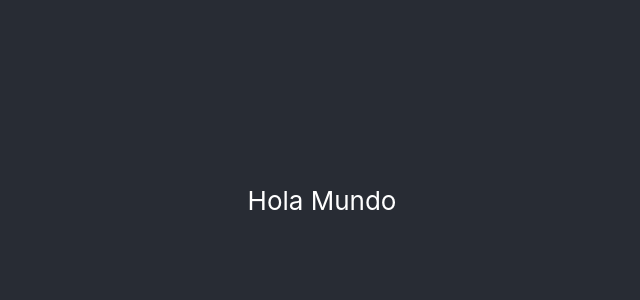
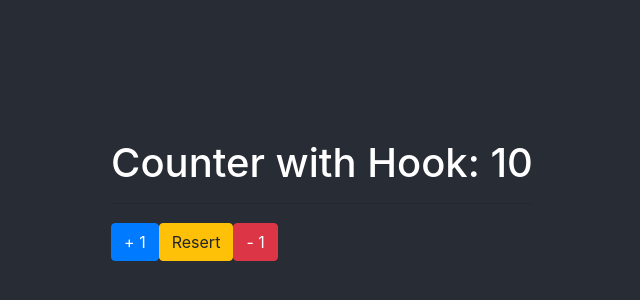
Before and after one commit to JhonPerez95/Hook-App, a React (Create React App) app: page / in a window 1280 px wide. Shown: the part 200-500 px from the top of the page, without its empty margins (318-958 px from the left). Built offline with nearby package versions, Linux system fonts and the light colour scheme.

Commit message:
useState

```diff
--- a/public/index.html
+++ b/public/index.html
@@ -13,6 +13,13 @@
       user's mobile device or desktop. See https://developers.google.com/web/fundamentals/web-app-manifest/
     -->
     <link rel="manifest" href="%PUBLIC_URL%/manifest.json" />
+    <link
+      rel="stylesheet"
+      href="https://stackpath.bootstrapcdn.com/bootstrap/4.5.0/css/bootstrap.min.css"
+      integrity="sha384-9aIt2nRpC12Uk9gS9baDl411NQApFmC26EwAOH8WgZl5MYYxFfc+NcPb1dKGj7Sk"
+      crossorigin="anonymous"
+    />
+
     <!--
       Notice the use of %PUBLIC_URL% in the tags above.
       It will be replaced with the URL of the `public` folder during the build.
--- a/src/App.js
+++ b/src/App.js
@@ -1,10 +1,13 @@
 import React from 'react';
+// import CounterApp from './components/useState/CounterApp';
+import CounterCustomHook from './components/useState/CounterCustomHook';
 
 function App() {
   return (
-    <div className="App">
-      <p>Hola Mundo</p>
-    </div>
+    <>
+      {/* <CounterApp /> */}
+      <CounterCustomHook />
+    </>
   );
 }
 
--- /dev/null
+++ b/src/components/useState/CounterApp.js
@@ -0,0 +1,31 @@
+import React, { useState } from 'react';
+import PropTypes from 'prop-types';
+
+const CounterApp = () => {
+  const [state, setState] = useState({
+    counter1: 10,
+    counter2: 20,
+  });
+  const { counter1, counter2 } = state;
+  return (
+    <>
+      <h1>Counter1 {counter1}</h1>
+      <h1>Counter2 {counter2}</h1>
+
+      <hr />
+
+      <button
+        className="btn btn-primary"
+        onClick={() => {
+          setState({ ...state, counter1: counter1 + 1 });
+        }}
+      >
+        + 1
+      </button>
+    </>
+  );
+};
+
+CounterApp.propTypes = {};
+
+export default CounterApp;
--- /dev/null
+++ b/src/components/useState/CounterCustomHook.js
@@ -0,0 +1,28 @@
+import React from 'react';
+import PropTypes from 'prop-types';
+import useCounter from '../../hook/useCounter';
+
+const CounterCustomHook = () => {
+  const { state, increment, decrement, resertState } = useCounter();
+
+  return (
+    <>
+      <h1> Counter with Hook: {state}</h1>
+      <hr />
+
+      <button className="btn btn-primary " onClick={() => increment(2)}>
+        + 1
+      </button>
+      <button className="btn btn-warning " onClick={resertState}>
+        Resert
+      </button>
+      <button className="btn btn-danger" onClick={() => decrement(2)}>
+        - 1
+      </button>
+    </>
+  );
+};
+
+CounterCustomHook.propTypes = {};
+
+export default CounterCustomHook;
--- /dev/null
+++ b/src/hook/useCounter.js
@@ -0,0 +1,25 @@
+import { useState } from 'react';
+
+const useCounter = (initialState = 10) => {
+  const [state, setState] = useState(initialState);
+
+  const increment = (value = 1) => {
+    setState(state + value);
+  };
+  const decrement = (value = 1) => {
+    setState(state - value);
+  };
+
+  const resertState = () => {
+    setState(initialState);
+  };
+
+  return {
+    increment,
+    decrement,
+    resertState,
+    state,
+  };
+};
+
+export default useCounter;
```
Also changed, not shown: 1 other file (tests, documents, lock files or other folders).
